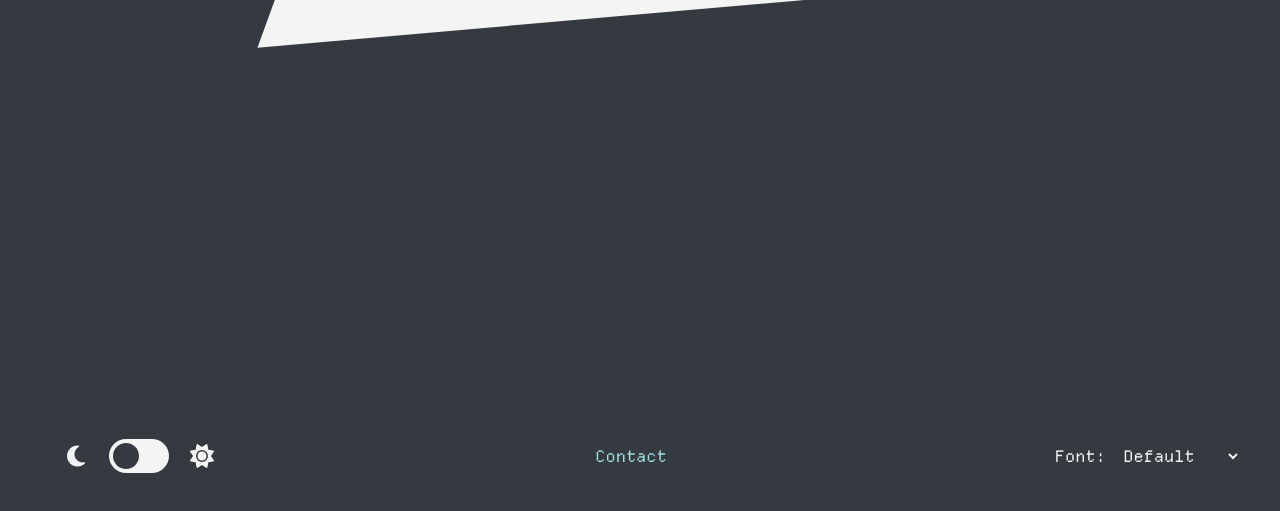
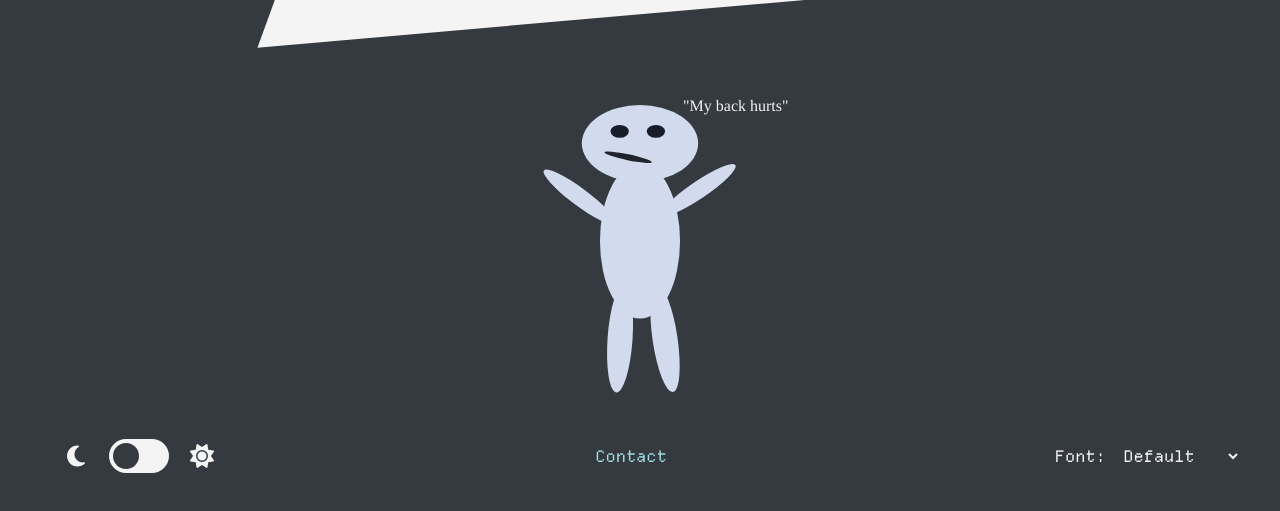
Before and after one commit to ar-sht/shtein-net, a plain HTML site: page about.html in a window 1280 px wide. Shown: the part 311-822 px from the top of the page. Before the commit the page ends 800 px from the top, so only its background shows below. Drawn offline with Linux system fonts and the light colour scheme.

Commit message:
self portrait

```diff
--- a/about.html
+++ b/about.html
@@ -69,7 +69,43 @@
         <h6>you can go right to hell</h6>
     </header>
     <article>
-
+        <div class="portrait">
+            <svg id="ePrRkXojT9y1" xmlns="http://www.w3.org/2000/svg" xmlns:xlink="http://www.w3.org/1999/xlink"
+                class="portrait" viewBox="0 0 300 300" shape-rendering="geometricPrecision"
+                text-rendering="geometricPrecision" project-id="1e2818abc9834320b411f223a3d38574"
+                export-id="69ed07724d84499c95d1156e5edd63f8" cached="false">
+                <ellipse rx="54.525416" ry="35.871985" transform="translate(150 58.463079)" fill="#d2dbed"
+                    stroke-width="0" />
+                <ellipse rx="37.54601" ry="72.700555" transform="translate(150 150)" fill="#d2dbed" stroke-width="0" />
+                <ellipse rx="25.588682" ry="25.110389"
+                    transform="matrix(.456859 0.031718-.13897 2.001687 131.296294 241.751491)" fill="#d2dbed"
+                    stroke-width="0" />
+                <ellipse rx="25.588682" ry="25.110389"
+                    transform="matrix(.453044-.066917 0.29319 1.984969 173.480626 241.751491)" fill="#d2dbed"
+                    stroke-width="0" />
+                <ellipse rx="41.474663" ry="8.130983"
+                    transform="matrix(.801791 0.597604-.597604 0.801791 93.183164 108.604231)" fill="#d2dbed"
+                    stroke-width="0" />
+                <ellipse rx="41.474663" ry="8.130983"
+                    transform="matrix(-.828635 0.55979-.55979-.828635 205.037498 102.084881)" fill="#d2dbed"
+                    stroke-width="0" />
+                <ellipse rx="14.827087" ry="11.239889" transform="matrix(.576902 0 0 0.531924 130.943373 47.22319)"
+                    fill="#171d2a" stroke-width="0" />
+                <ellipse rx="14.827087" ry="11.239889" transform="matrix(.576902 0 0 0.531924 164.92685 47.22319)"
+                    fill="#171d2a" stroke-width="0" />
+                <ellipse rx="22.660492" ry="2.768058"
+                    transform="matrix(.978552 0.206001-.206001 0.978552 138.860973 71.491014)" fill="#20242c"
+                    stroke-width="0" /><text dx="0" dy="0" font-family="&quot;ePrRkXojT9y1:::Roboto&quot;"
+                    font-size="15" font-weight="400" transform="translate(190.355895 27.732746)" stroke-width="0">
+                    <tspan y="0" font-weight="400" stroke-width="0">"My back hurts"</tspan>
+                </text>
+            </svg>
+        </div>
+        <p class="main-text caption">
+            "Ari Shtein"
+            <br><br>
+            &copy; 2024 Unknown
+        </p>
     </article>
     <footer>
         <div class="theme-toggle">
--- a/styles.css
+++ b/styles.css
@@ -146,10 +146,23 @@ h6 {
 
 article {
     width: 50%;
-    margin: auto;
+    margin-left: auto;
+    margin-right: auto;
     margin-top: 2rem;
     margin-bottom: 4rem;
     padding: 2rem;
+}
+
+div.portrait {
+    display: flex;
+    justify-content: center;
+    align-items: center;
+}
+
+svg.portrait {
+    fill: var(--fg-color);
+    width: 50%;
+    height: 50%;
 }
 
 p.main-text {
@@ -157,6 +170,15 @@ p.main-text {
     margin-bottom: 1rem;
     color: var(--fg-color);
     margin-top: 3rem;
+}
+
+p.caption {
+    margin-top: 1.5rem;
+    font-size: 0.8rem;
+    color: var(--fg-color);
+    font-style: italic;
+    align-self: center;
+    text-align: center;
 }
 
 a.main-link {
```
